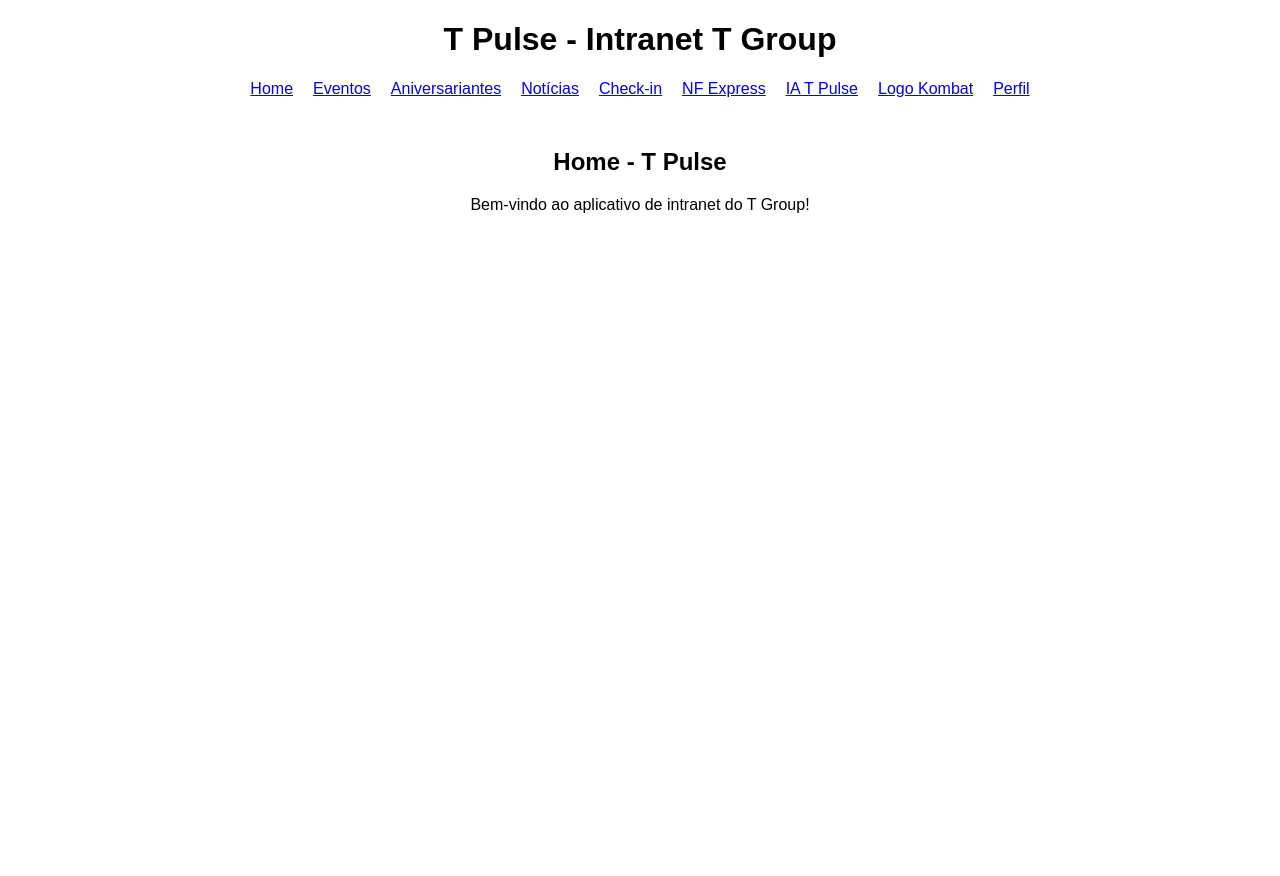
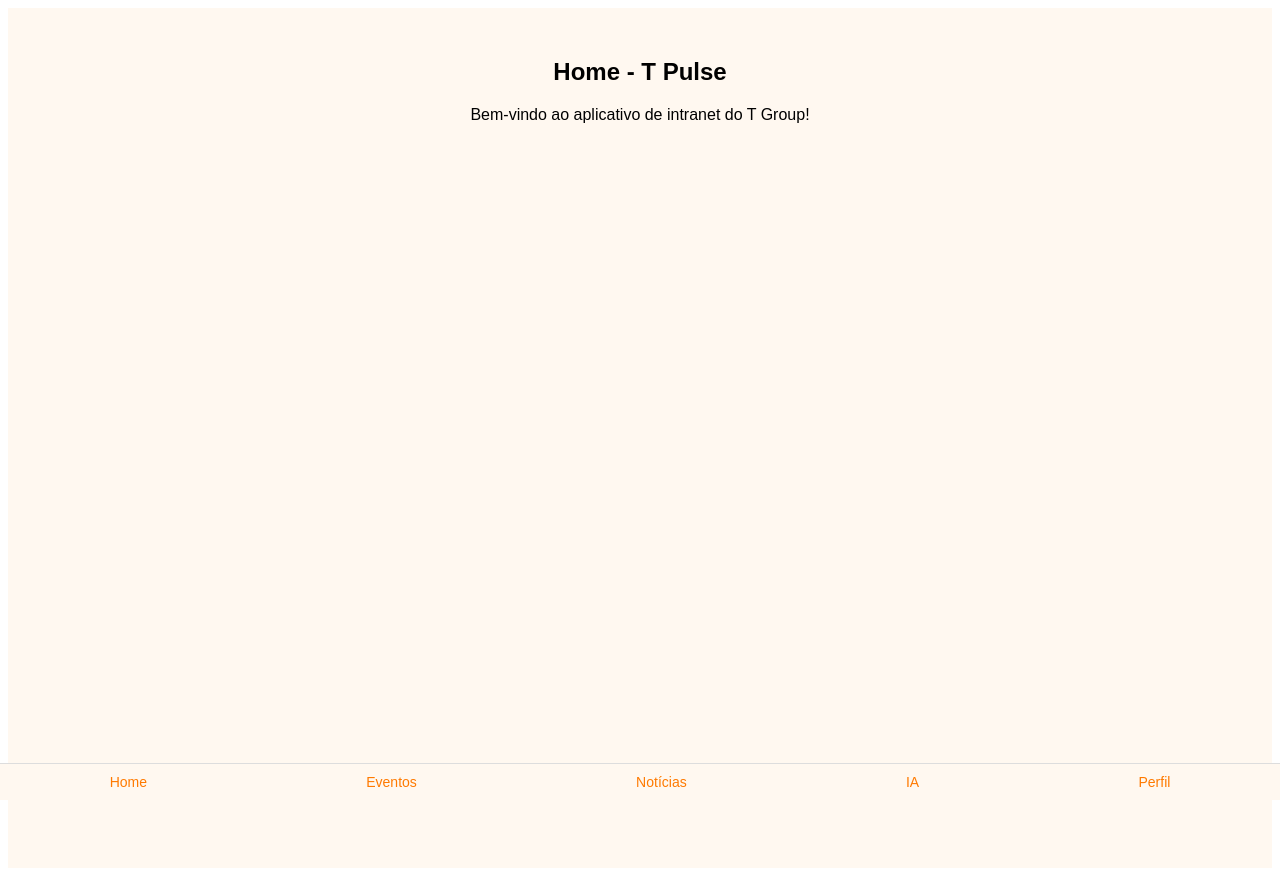
Before and after one commit to morenotgroup/tpulse, a React (Create React App) app: page / in a window 1280 px wide. Before the commit the page ends 800 px from the top, so only its background shows below. Built offline with nearby package versions, Linux system fonts and the light colour scheme.

Commit message:
Update App.js

```diff
--- a/src/App.js
+++ b/src/App.js
@@ -1,46 +1,46 @@
 import React from 'react';
-import { BrowserRouter as Router, Routes, Route, Link } from 'react-router-dom';
+import { BrowserRouter as Router, Routes, Route } from 'react-router-dom';
+import BottomMenu from './components/BottomMenu';
+// Importe abaixo todas as páginas da aplicação
 import Home from './pages/Home';
+import Perfil from './pages/Perfil';
+import News from './pages/News';
 import Eventos from './pages/Eventos';
+import Checkin from './pages/Checkin';
 import Aniversariantes from './pages/Aniversariantes';
-import News from './pages/News';
-import Checkin from './pages/Checkin';
-import NFExpress from './pages/NFExpress';
 import IA from './pages/IA';
 import LogoKombat from './pages/LogoKombat';
-import Perfil from './pages/Perfil';
+import NFExpress from './pages/NFExpress';
 
 function App() {
   return (
     <Router>
-      <div style={{ fontFamily: "Montserrat, sans-serif", textAlign: "center" }}>
-        <h1>T Pulse - Intranet T Group</h1>
-
-        {/* Menu de navegação */}
-        <nav style={{ marginBottom: "30px" }}>
-          <Link to="/" style={{ margin: "0 10px" }}>Home</Link>
-          <Link to="/eventos" style={{ margin: "0 10px" }}>Eventos</Link>
-          <Link to="/aniversariantes" style={{ margin: "0 10px" }}>Aniversariantes</Link>
-          <Link to="/news" style={{ margin: "0 10px" }}>Notícias</Link>
-          <Link to="/checkin" style={{ margin: "0 10px" }}>Check-in</Link>
-          <Link to="/nfexpress" style={{ margin: "0 10px" }}>NF Express</Link>
-          <Link to="/ia" style={{ margin: "0 10px" }}>IA T Pulse</Link>
-          <Link to="/logokombat" style={{ margin: "0 10px" }}>Logo Kombat</Link>
-          <Link to="/perfil" style={{ margin: "0 10px" }}>Perfil</Link>
-        </nav>
-
-        {/* Rotas */}
+      <div style={{
+        fontFamily: 'Montserrat, sans-serif',
+        backgroundColor: '#fff8f0',
+        minHeight: '100vh',
+        display: 'flex',
+        flexDirection: 'column',
+        alignItems: 'center',
+        paddingBottom: '60px' // Espaço para o BottomMenu não cobrir o conteúdo
+      }}>
+        {/* Conteúdo principal centralizado */}
+        <div style={{ width: '100%', maxWidth: '600px', flex: 1 }}>
           <Routes>
+            {/* Mantenha todas as rotas existentes aqui, sem alterações */}
             <Route path="/" element={<Home />} />
+            <Route path="/perfil" element={<Perfil />} />
+            <Route path="/news" element={<News />} />
             <Route path="/eventos" element={<Eventos />} />
+            <Route path="/checkin" element={<Checkin />} />
             <Route path="/aniversariantes" element={<Aniversariantes />} />
-          <Route path="/news" element={<News />} />
-          <Route path="/checkin" element={<Checkin />} />
-          <Route path="/nfexpress" element={<NFExpress />} />
             <Route path="/ia" element={<IA />} />
             <Route path="/logokombat" element={<LogoKombat />} />
-          <Route path="/perfil" element={<Perfil />} />
+            <Route path="/nfexpress" element={<NFExpress />} />
           </Routes>
+        </div>
+        {/* Menu de navegação inferior fixo */}
+        <BottomMenu />
       </div>
     </Router>
   );
```
Lines whose indentation alone changed are shown as unchanged.
